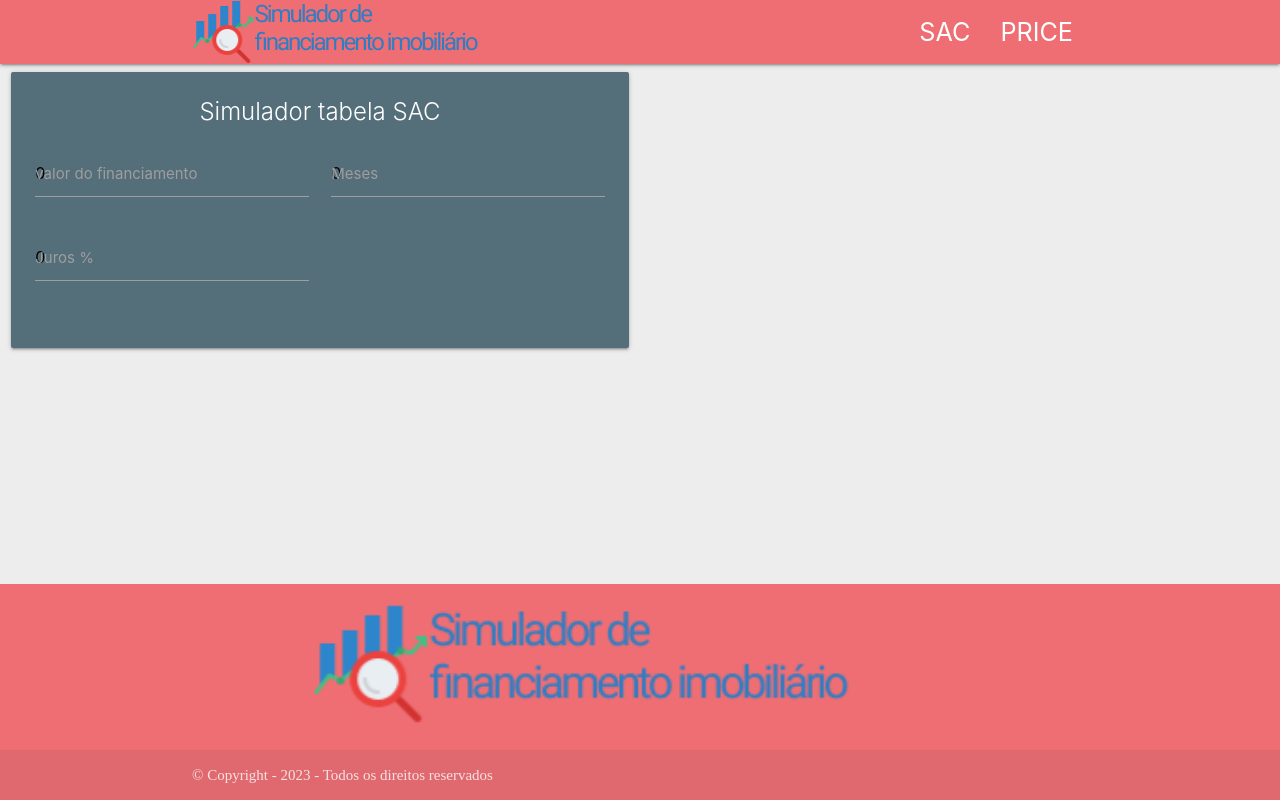
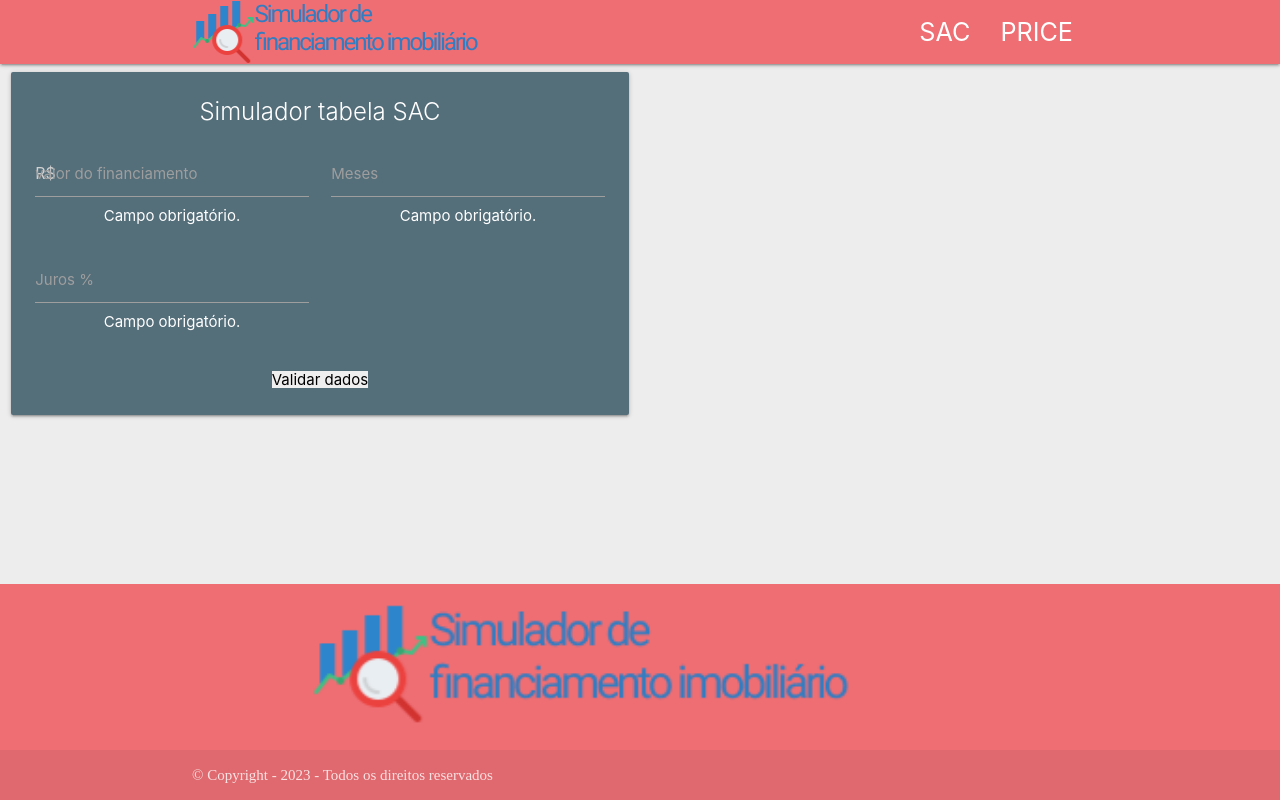
Before and after one commit to luanhroliveira/simulador-financiamento-imobiliario, an Angular app in the folder simulador-financiamento-imob-app/: page /sac in a window 1280 px wide. Built offline with nearby package versions, Linux system fonts and the light colour scheme; a web font is replaced by a local one.

Commit message:
Feature: atividade 11.
* Validar campos do formulário com Expressões Regulares e apresentar os erros.

```diff
--- a/simulador-financiamento-imob-app/projects/simu-fin-imob-app/src/app/sac-content/sac-content.component.html
+++ b/simulador-financiamento-imob-app/projects/simu-fin-imob-app/src/app/sac-content/sac-content.component.html
@@ -4,14 +4,21 @@
       <div class="card-content white-text center-align">
         <span class="card-title">Simulador tabela SAC</span>
 
+        <form [formGroup]="formSacData">
           <div class="row">
             <div class="input-field col s6">
               <input
                 placeholder="R$"
                 id="valor_financiado"
-              type="number"
-              class="validate"
-              [(ngModel)]="formSacData.valor_financiado" >
+                type="text"
+                formControlName="valor_financiado"
+                (change)="validateCampoValorFinanciado()">
+              <div
+                [hidden]="!formSacData.get('valor_financiado')?.invalid && formSacData.get('valor_financiado')?.touched">
+                <div [hidden]="!formSacData.get('valor_financiado')?.hasError('required')">Campo obrigatório.</div>
+                <div [hidden]="!formSacData.get('valor_financiado')?.hasError('pattern')">Valor informado inválido.
+                </div>
+              </div>
               <label for="valor_financiado">valor do financiamento</label>
             </div>
             <div class="input-field col s6">
@@ -19,19 +26,30 @@
                 id="meses"
                 type="number"
                 class="validate"
-              [(ngModel)]="formSacData.meses">
+                formControlName="meses"
+                (change)="validateCampoMeses()">
+              <div [hidden]="!formSacData.get('meses')?.invalid && formSacData.get('meses')?.touched">
+                <div [hidden]="!formSacData.get('meses')?.hasError('required')">Campo obrigatório.</div>
+                <div [hidden]="!formSacData.get('meses')?.hasError('pattern')">Valor informado inválido.</div>
+              </div>
               <label for="meses">Meses</label>
             </div>
             <div class="input-field col s6">
               <input
-              placeholder="%"
                 id="taxa_juros"
-              type="number"
-              [(ngModel)]="formSacData.taxaJurosAnual">
+                type="text"
+                formControlName="taxa_juros"
+                (change)="validateCampoTxJuros()">
+              <div [hidden]="!formSacData.get('taxa_juros')?.invalid && formSacData.get('taxa_juros')?.touched">
+                <div [hidden]="!formSacData.get('taxa_juros')?.hasError('required')">Campo obrigatório.</div>
+                <div [hidden]="!formSacData.get('taxa_juros')?.hasError('pattern')">Valor informado inválido.</div>
+              </div>
               <label for="taxa_juros">Juros %</label>
+            </div>
+          </div>
+          <button type="button" (click)="validForm()">Validar dados</button>
+        </form>
       </div>
     </div>
   </div>
 </div>
-  </div>
-</div>
--- a/simulador-financiamento-imob-app/projects/simu-fin-imob-app/src/app/sac-content/sac-content.component.ts
+++ b/simulador-financiamento-imob-app/projects/simu-fin-imob-app/src/app/sac-content/sac-content.component.ts
@@ -1,4 +1,5 @@
 import {AfterViewInit, Component, EventEmitter, OnInit, Output} from '@angular/core';
+import {FormBuilder, FormGroup, Validators} from "@angular/forms";
 
 @Component({
   selector: 'app-sac',
@@ -6,25 +7,44 @@ import {AfterViewInit, Component, EventEmitter, OnInit, Output} from '@angular/c
   styleUrls: ['./sac-content.component.css']
 })
 
-export class SacContentComponent implements AfterViewInit {
+export class SacContentComponent implements AfterViewInit, OnInit {
 
   @Output() formSacDataSend = new EventEmitter<any>();
+  @Output() isValid = new EventEmitter<any>();
 
-  formSacData: {
-    meses: number;
-    taxaJurosAnual: number;
-    valor_financiado: number
-  };
+  formSacData: FormGroup = new FormGroup({});
 
-  constructor() {
-    this.formSacData = {
-      valor_financiado: 0,
-      meses: 0,
-      taxaJurosAnual: 0
-    }
+  constructor(private formBuilder: FormBuilder) {
+  }
+
+  ngOnInit(): void {
+    this.formSacData = this.formBuilder.group({
+      valor_financiado: ['', [Validators.required, Validators.pattern(/^\d+(,\d{1,2})?$/)]],
+      taxa_juros: ['', [Validators.required, Validators.pattern(/^[0-9]+(\.[0-9]{1,2})?%?$/)]],
+      meses: ['', [Validators.required, Validators.max(420), Validators.min(0)]]
+    })
   }
 
   ngAfterViewInit() {
     this.formSacDataSend.emit(this.formSacData);
   }
+
+  validateCampoValorFinanciado() {
+    // @ts-ignore
+    this.formSacData.get('valor_financiado').updateValueAndValidity();
+  }
+
+  validateCampoTxJuros() {
+    // @ts-ignore
+    this.formSacData.get('taxa_juros').updateValueAndValidity();
+  }
+
+  validateCampoMeses() {
+    // @ts-ignore
+    this.formSacData.get('meses').updateValueAndValidity();
+  }
+
+  validForm() {
+    this.isValid.emit(this.formSacData.invalid);
+  }
 }
```
Also changed, not shown: simulador-financiamento-imob-app/projects/simu-fin-imob-app/src/app/app.module.ts (+14 -12 lines). Lines whose indentation alone changed are shown as unchanged.
